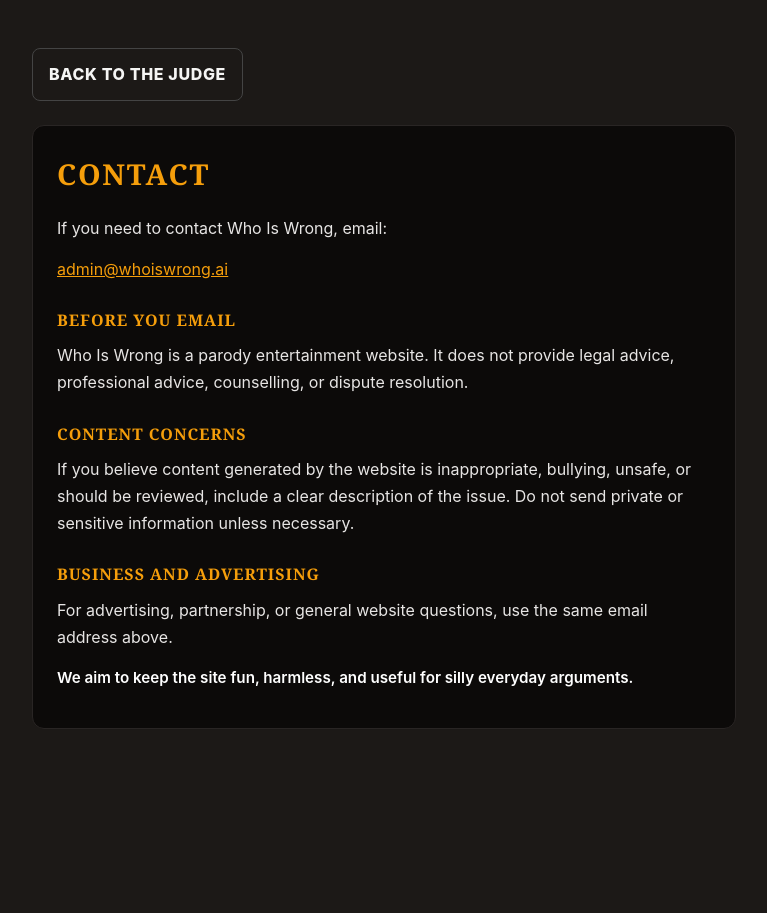
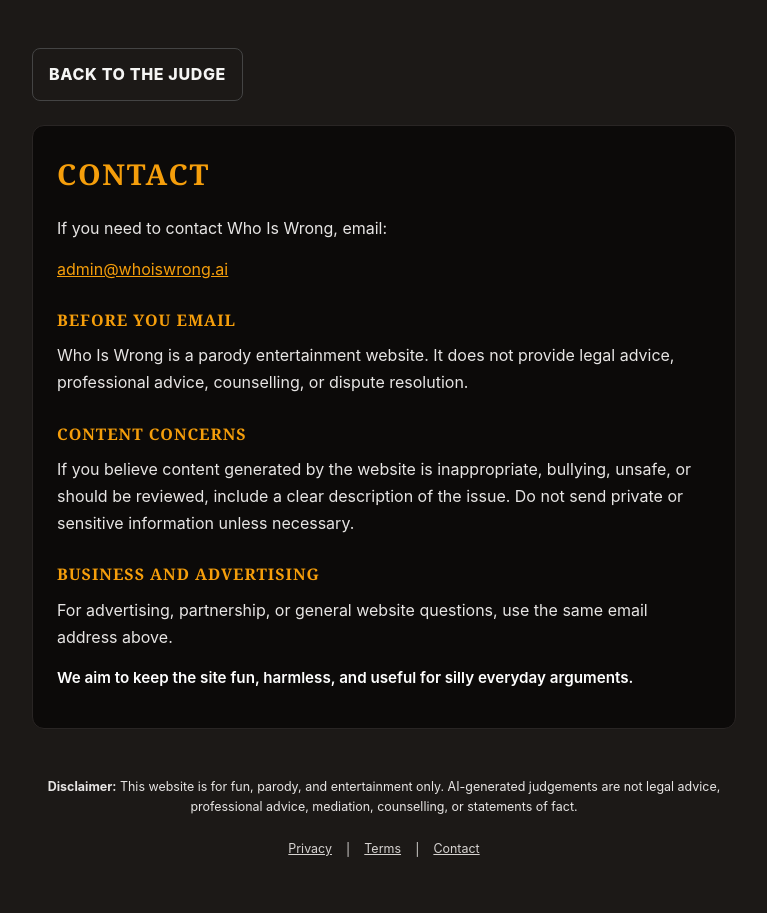
Before and after one commit to blainechanson/who-is-wrong, a website: page contact/index.html in a window 1280 px wide. Shown: the whole page, without its empty margins (256-1023 px from the left). Before the commit the page ends 800 px from the top, so only its background shows below. Drawn offline with Linux system fonts and the light colour scheme.

Commit message:
Update index.html
contact

```diff
--- a/contact/index.html
+++ b/contact/index.html
@@ -19,7 +19,7 @@
     main { max-width: 46rem; margin: 0 auto; padding: 3rem 1rem; }
     a { color: var(--accent); }
     .back { display: inline-block; margin-bottom: 1.5rem; background: #1c1917; color: #f5f5f4; border: 1px solid #444; border-radius: 0.5rem; padding: 0.75rem 1rem; font-weight: 800; text-transform: uppercase; letter-spacing: 0.04em; text-decoration: none; }
-    .back:hover { border-color: var(--accent); color: #ffffff; }
+    .back:hover { border-color: var(--accent); color: #ffffff; box-shadow: 0 0 0 2px rgba(245, 158, 11, 0.8); }
     .panel { background: var(--bg-card); border: 1px solid var(--border); border-radius: 0.75rem; padding: 1.5rem; }
     h1, h2 { color: var(--accent); font-family: Georgia, serif; text-transform: uppercase; letter-spacing: 0.06em; }
     h1 { font-size: 1.8rem; margin-bottom: 1rem; }
@@ -27,6 +27,10 @@
     p { color: #e7e5e4; margin-bottom: 0.85rem; }
     .muted { color: var(--text-muted); font-size: 0.9rem; }
     .closing-note { color: #ffffff; font-size: 0.95rem; font-weight: 600; }
+    .site-footer { max-width: 48rem; width: 100%; margin: 0 auto; padding: 0 1rem 2rem; color: #a8a29e; font-size: 0.78rem; line-height: 1.6; text-align: center; }
+    .site-footer .footer-links { color: #d6d3d1; }
+    .site-footer a { color: #d6d3d1; display: inline-block; margin: 0.2rem 0.15rem; padding: 0.28rem 0.45rem; border: 1px solid transparent; border-radius: 0.4rem; white-space: nowrap; text-decoration: underline; }
+    .site-footer a:hover { border-color: var(--accent-hover, var(--accent)); color: #ffffff; text-decoration: none; box-shadow: 0 0 0 2px rgba(245, 158, 11, 0.8); }
   </style>
 </head>
 <body>
@@ -49,6 +53,14 @@
       <p class="closing-note">We aim to keep the site fun, harmless, and useful for silly everyday arguments.</p>
     </section>
   </main>
+  <footer class="site-footer">
+    <p><strong>Disclaimer:</strong> This website is for fun, parody, and entertainment only. AI-generated judgements are not legal advice, professional advice, mediation, counselling, or statements of fact.</p>
+    <p class="footer-links">
+      <a href="/privacy">Privacy</a> |
+      <a href="/terms">Terms</a> |
+      <a href="/contact">Contact</a>
+    </p>
+  </footer>
   <script>
     window.va = window.va || function () { (window.vaq = window.vaq || []).push(arguments); };
   </script>
```
